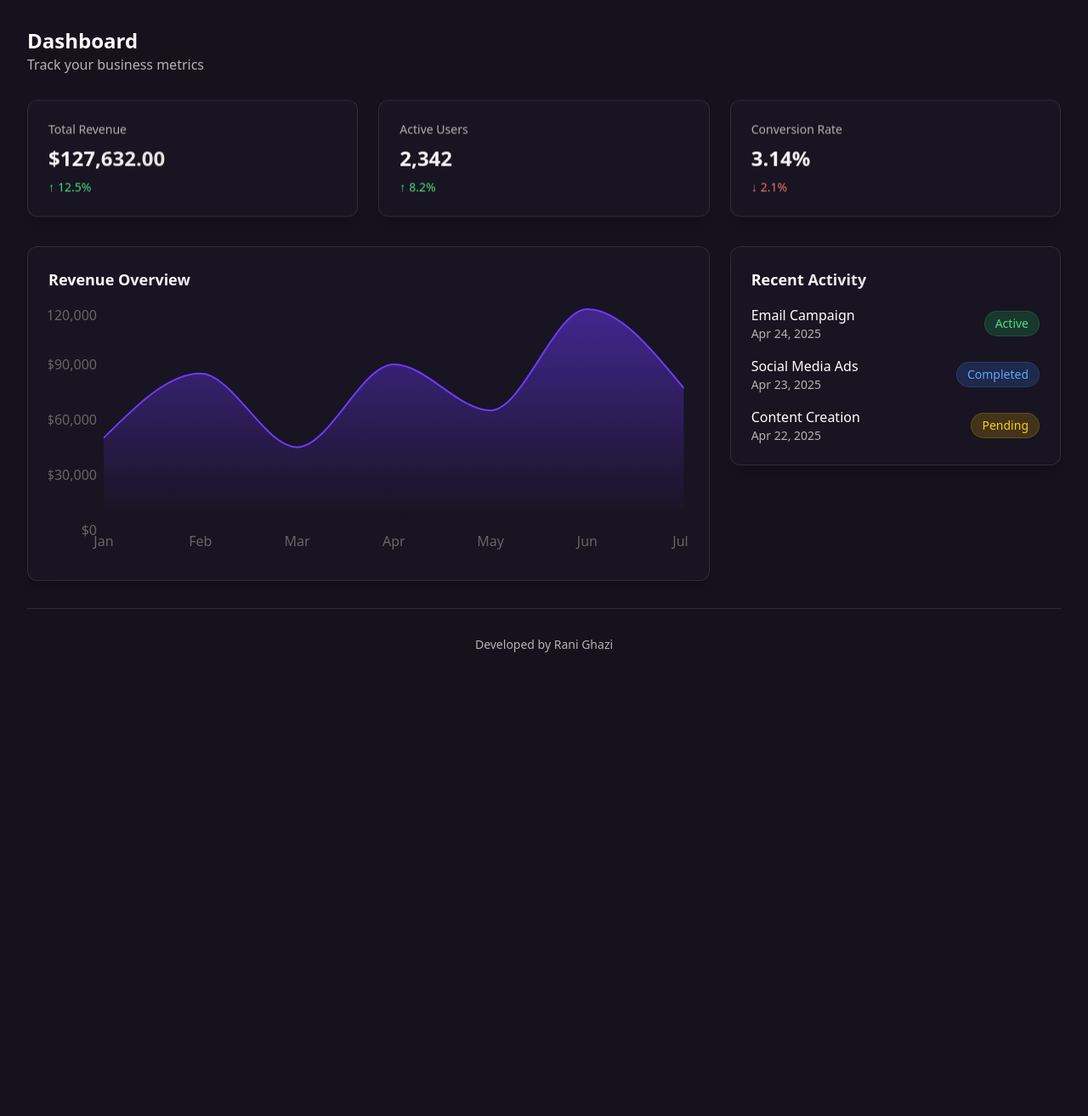
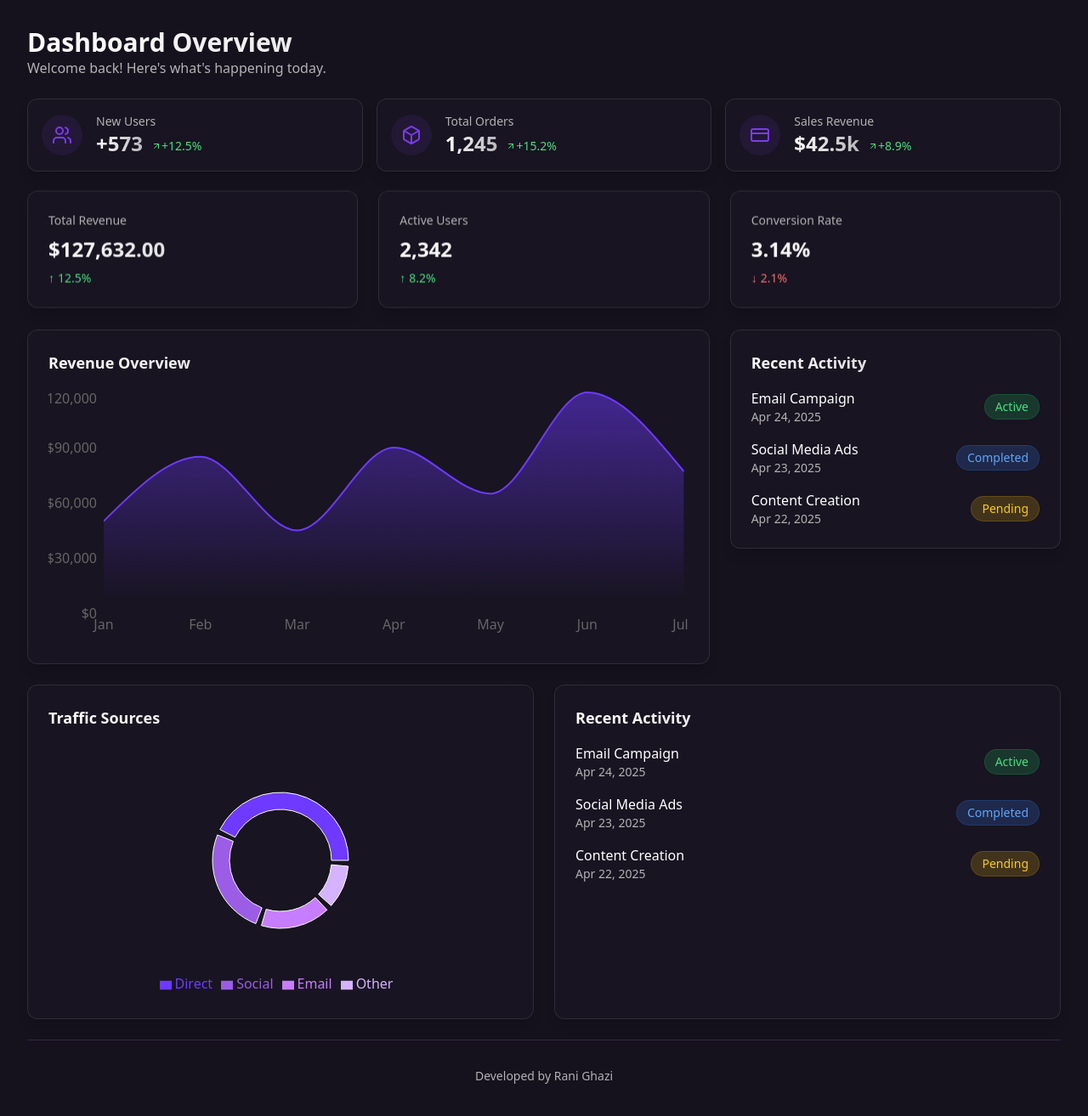
Before and after one commit to Rani-Ghazi/Marketing-Dashboard, a React (Vite) app: page / in a window 1280 px wide. Shown: the top 1314 px of the page at 85% size. Before the commit the page ends 801 px from the top, so only its background shows below. Built offline with nearby package versions, Linux system fonts and the light colour scheme.

Commit message:
Add more elements and responsiveness
Refactor the dashboard to include more elements and improve responsiveness across different screen sizes.

```diff
--- /dev/null
+++ b/src/components/PieChart.tsx
@@ -0,0 +1,47 @@
+
+import { Card } from "@/components/ui/card";
+import { PieChart as RechartsPie, Pie, Cell, ResponsiveContainer, Legend, Tooltip } from "recharts";
+
+const data = [
+  { name: "Direct", value: 540 },
+  { name: "Social", value: 320 },
+  { name: "Email", value: 210 },
+  { name: "Other", value: 130 }
+];
+
+const COLORS = ['#6E3AFF', '#9B5DE5', '#C77DFF', '#D5B3FF'];
+
+export function PieChart() {
+  return (
+    <Card className="glass-card p-6">
+      <h3 className="text-lg font-semibold mb-4 bg-gradient-to-r from-white to-white/70 bg-clip-text text-transparent">
+        Traffic Sources
+      </h3>
+      <div className="h-[300px] fade-in">
+        <ResponsiveContainer width="100%" height="100%">
+          <RechartsPie>
+            <Pie
+              data={data}
+              innerRadius={60}
+              outerRadius={80}
+              paddingAngle={5}
+              dataKey="value"
+            >
+              {data.map((entry, index) => (
+                <Cell key={`cell-${index}`} fill={COLORS[index % COLORS.length]} />
+              ))}
+            </Pie>
+            <Tooltip
+              contentStyle={{
+                background: "rgba(28, 25, 37, 0.9)",
+                border: "1px solid rgba(255, 255, 255, 0.1)",
+                borderRadius: "8px"
+              }}
+            />
+            <Legend />
+          </RechartsPie>
+        </ResponsiveContainer>
+      </div>
+    </Card>
+  );
+}
--- /dev/null
+++ b/src/components/QuickStats.tsx
@@ -0,0 +1,50 @@
+
+import { ArrowUpRight, Users, Box, CreditCard } from "lucide-react";
+import { Card } from "@/components/ui/card";
+
+const stats = [
+  {
+    title: "New Users",
+    value: "+573",
+    icon: Users,
+    change: "+12.5%",
+  },
+  {
+    title: "Total Orders",
+    value: "1,245",
+    icon: Box,
+    change: "+15.2%",
+  },
+  {
+    title: "Sales Revenue",
+    value: "$42.5k",
+    icon: CreditCard,
+    change: "+8.9%",
+  },
+];
+
+export function QuickStats() {
+  return (
+    <div className="grid grid-cols-1 md:grid-cols-3 gap-4 mb-6">
+      {stats.map((stat) => (
+        <Card key={stat.title} className="glass-card p-4 flex items-center space-x-4 hover:scale-105 transition-transform duration-300">
+          <div className="p-3 rounded-full bg-primary/10">
+            <stat.icon className="w-6 h-6 text-primary" />
+          </div>
+          <div className="flex-1">
+            <p className="text-sm text-muted-foreground">{stat.title}</p>
+            <div className="flex items-baseline space-x-2.5">
+              <p className="text-2xl font-bold bg-gradient-to-r from-white to-white/70 bg-clip-text text-transparent">
+                {stat.value}
+              </p>
+              <div className="flex items-center text-green-400 text-sm">
+                <ArrowUpRight className="w-3 h-3" />
+                <span>{stat.change}</span>
+              </div>
+            </div>
+          </div>
+        </Card>
+      ))}
+    </div>
+  );
+}
--- a/src/index.css
+++ b/src/index.css
@@ -1,4 +1,3 @@
-
 @tailwind base;
 @tailwind components;
 @tailwind utilities;
@@ -39,7 +38,12 @@
 }
 
 .glass-card {
-  @apply bg-card/50 backdrop-blur-lg border border-white/10 rounded-xl hover:scale-105 transition-transform duration-300 shadow-lg hover:shadow-xl;
+  @apply bg-card/50 backdrop-blur-lg border border-white/10 rounded-xl transition-all duration-300 shadow-lg;
+}
+
+.glass-card:hover {
+  @apply shadow-xl border-white/20 bg-card/60;
+  transform: translateY(-2px);
 }
 
 @keyframes float {
@@ -53,10 +57,58 @@
 }
 
 .fade-in {
+  opacity: 0;
   animation: fadeIn 0.5s ease-out forwards;
 }
 
 @keyframes fadeIn {
-  from { opacity: 0; transform: translateY(20px); }
-  to { opacity: 1; transform: translateY(0); }
+  from {
+    opacity: 0;
+    transform: translateY(20px);
+  }
+  to {
+    opacity: 1;
+    transform: translateY(0);
+  }
 }
+
+@keyframes pulse {
+  0%, 100% {
+    opacity: 1;
+  }
+  50% {
+    opacity: 0.5;
+  }
+}
+
+.pulse {
+  animation: pulse 2s cubic-bezier(0.4, 0, 0.6, 1) infinite;
+}
+
+@keyframes slideIn {
+  from {
+    opacity: 0;
+    transform: translateX(-100%);
+  }
+  to {
+    opacity: 1;
+    transform: translateX(0);
+  }
+}
+
+.slide-in {
+  animation: slideIn 0.5s ease-out forwards;
+}
+
+/* Responsive typography */
+@media (min-width: 768px) {
+  html {
+    font-size: 16px;
+  }
+}
+
+@media (max-width: 767px) {
+  html {
+    font-size: 14px;
+  }
+}
--- a/src/pages/Index.tsx
+++ b/src/pages/Index.tsx
@@ -2,21 +2,26 @@
 import { StatsCard } from "@/components/StatsCard";
 import { AreaChart } from "@/components/AreaChart";
 import { ActivityList } from "@/components/ActivityList";
+import { PieChart } from "@/components/PieChart";
+import { QuickStats } from "@/components/QuickStats";
 
 const Index = () => {
   return (
-    <div className="min-h-screen bg-background p-6 md:p-8">
-      <div className="max-w-7xl mx-auto space-y-8">
+    <div className="min-h-screen bg-background p-4 md:p-6 lg:p-8 overflow-x-hidden">
+      <div className="max-w-7xl mx-auto space-y-6">
         {/* Header */}
         <div className="fade-in">
-          <h1 className="text-2xl font-bold bg-gradient-to-r from-white to-white/70 bg-clip-text text-transparent">
-            Dashboard
+          <h1 className="text-2xl md:text-3xl font-bold bg-gradient-to-r from-white to-white/70 bg-clip-text text-transparent">
+            Dashboard Overview
           </h1>
-          <p className="text-muted-foreground">Track your business metrics</p>
+          <p className="text-muted-foreground">Welcome back! Here's what's happening today.</p>
         </div>
 
+        {/* Quick Stats */}
+        <QuickStats />
+
         {/* Stats Grid */}
-        <div className="grid grid-cols-1 md:grid-cols-2 lg:grid-cols-3 gap-6">
+        <div className="grid grid-cols-1 md:grid-cols-2 lg:grid-cols-3 gap-4 md:gap-6">
           <StatsCard
             title="Total Revenue"
             value="$127,632.00"
@@ -38,7 +43,7 @@ const Index = () => {
         </div>
 
         {/* Charts Section */}
-        <div className="grid grid-cols-1 lg:grid-cols-3 gap-6">
+        <div className="grid grid-cols-1 lg:grid-cols-3 gap-4 md:gap-6">
           <div className="lg:col-span-2">
             <AreaChart />
           </div>
@@ -47,8 +52,14 @@ const Index = () => {
           </div>
         </div>
 
+        {/* Bottom Section */}
+        <div className="grid grid-cols-1 md:grid-cols-2 gap-4 md:gap-6">
+          <PieChart />
+          <ActivityList />
+        </div>
+
         {/* Attribution */}
-        <footer className="text-center text-sm text-muted-foreground pt-8 border-t border-border fade-in">
+        <footer className="text-center text-sm text-muted-foreground py-8 border-t border-border fade-in">
           <p>Developed by Rani Ghazi</p>
         </footer>
       </div>
```
